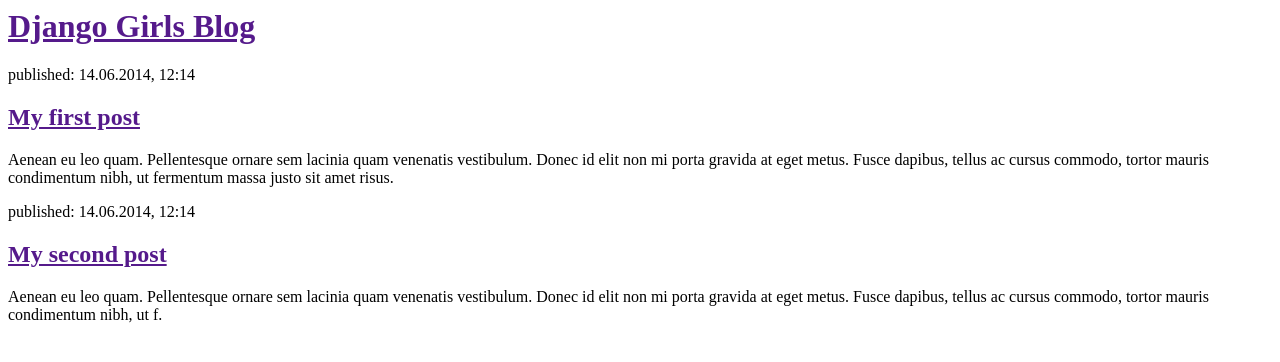
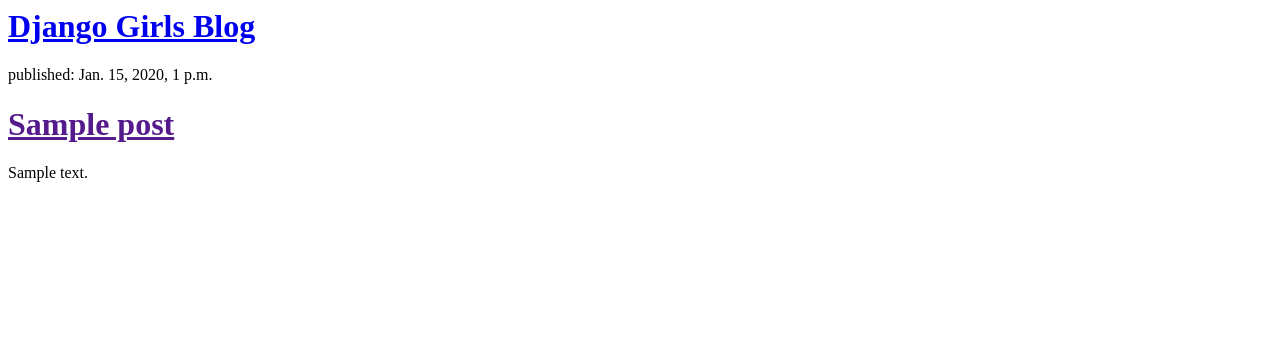
Before and after one commit to songaartan/my-first-blog, a Django app: template blog/templates/blog/post_list.html in a window 1280 px wide. Shown: the top 362 px of the page. Run offline with Django 3.2, Linux system fonts and the light colour scheme; the template is opened without the code that fills it: values that come from a table or form of the project are taken from there, others are empty; tables that the repository leaves empty hold one stand-in row (values such as "Sample post").

Commit message:
Modified templates to display posts from database.

```diff
--- a/blog/templates/blog/post_list.html
+++ b/blog/templates/blog/post_list.html
@@ -2,21 +2,16 @@
         <head>
             <title>Django Girls blog</title>
         </head>
-        <body>
+        <div>
+            <h1><a href="/">Django Girls Blog</a></h1>
+        </div>
+
+        {% for post in posts %}
             <div>
-                <h1><a href="">Django Girls Blog</a></h1>
+                <p>published: {{ post.published_date }}</p>
+                <h1><a href="">{{ post.title }}</a></h1>
+                <p>{{ post.text|linebreaksbr }}</p>
             </div>
-
-            <div>
-                <p>published: 14.06.2014, 12:14</p>
-                <h2><a href="">My first post</a></h2>
-                <p>Aenean eu leo quam. Pellentesque ornare sem lacinia quam venenatis vestibulum. Donec id elit non mi porta gravida at eget metus. Fusce dapibus, tellus ac cursus commodo, tortor mauris condimentum nibh, ut fermentum massa justo sit amet risus.</p>
-            </div>
-
-            <div>
-                <p>published: 14.06.2014, 12:14</p>
-                <h2><a href="">My second post</a></h2>
-                <p>Aenean eu leo quam. Pellentesque ornare sem lacinia quam venenatis vestibulum. Donec id elit non mi porta gravida at eget metus. Fusce dapibus, tellus ac cursus commodo, tortor mauris condimentum nibh, ut f.</p>
-            </div>
-        </body>
+        {% endfor %}
+            </body>
     </html>
```
Also changed, not shown: blog/views.py (+8 -0 lines).
